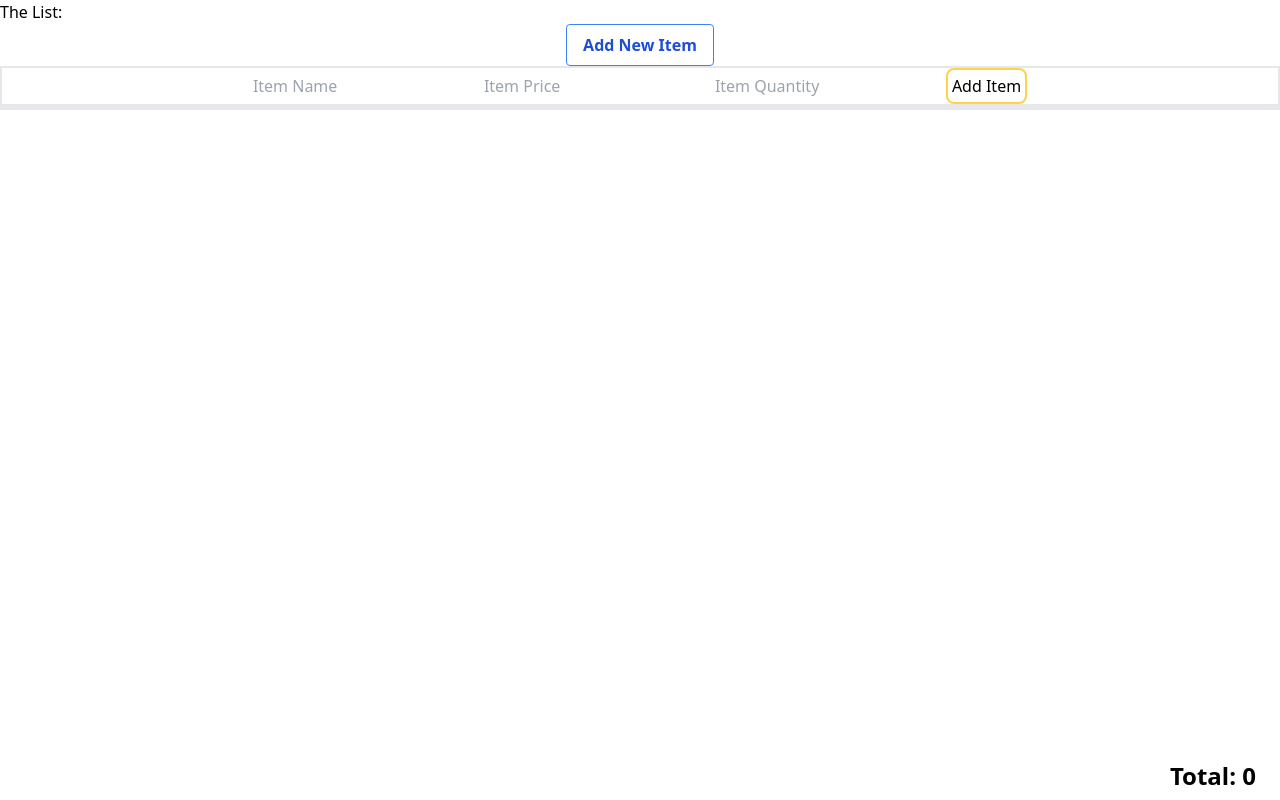
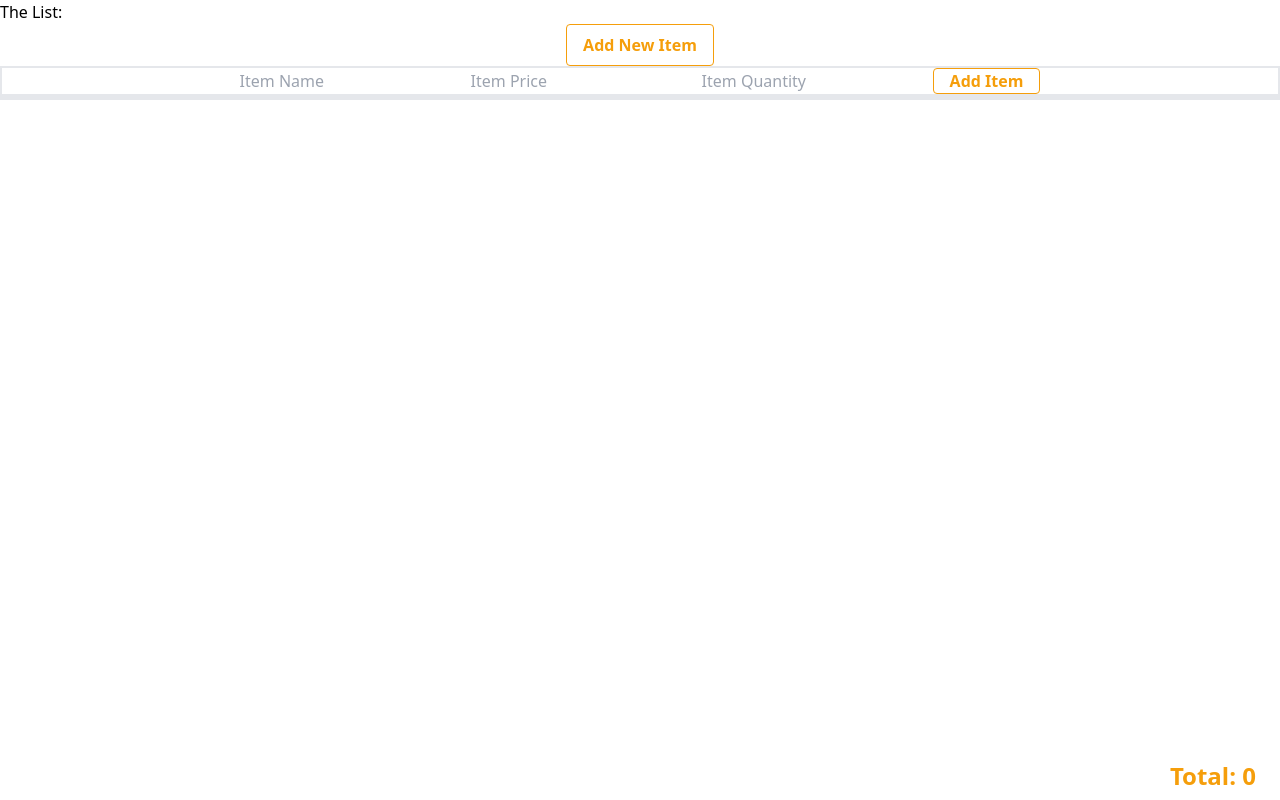
Before and after one commit to Kane13581/The-List, a Vue app: page / in a window 1280 px wide. Both pictures are taken after a click on the button "Add New Item". Built offline with nearby package versions, Linux system fonts and the light colour scheme.

Commit message:
more style

```diff
--- a/src/components/AddItem.vue
+++ b/src/components/AddItem.vue
@@ -5,7 +5,7 @@
 				<input v-model="itemName" type="text" placeholder="Item Name" required="required">
 				<input v-model="itemPrice" type="number" placeholder="Item Price" required="required">
 				<input v-model="itemQuantity" type="number" placeholder="Item Quantity" required="required">
-				<button class="border-2 border-yellow-300 rounded-lg p-1">Add Item</button>
+				<button class="bg-transparent hover:bg-yellow-500 text-yellow-500 font-semibold hover:text-white px-4 border border-yellow-500 hover:border-transparent rounded">Add Item</button>
 			</form>
 		</div>
 
--- a/src/components/Button.vue
+++ b/src/components/Button.vue
@@ -1,6 +1,6 @@
 <template>
 	<div>
-		<button @click="toggleAddItem" class="bg-transparent hover:bg-blue-500 text-blue-700 font-semibold hover:text-white py-2 px-4 border border-blue-500 hover:border-transparent rounded">
+		<button @click="toggleAddItem" class="bg-transparent hover:bg-yellow-500 text-yellow-500 font-semibold hover:text-white py-2 px-4 border border-yellow-500 hover:border-transparent rounded">
   			Add New Item
 		</button>
 	</div>
--- a/src/views/Home.vue
+++ b/src/views/Home.vue
@@ -26,11 +26,14 @@
       <div class="ml-6 border-2">
       Total: {{ item.price * item.quantity }} RON
       </div>
-      <div>
-        <button @click="multiFunc(index, item)">Delete</button>
+      <div class="ml-12 flex">
+        <button @click="multiFunc(index, item)">
+          <img class="w-12 h-9" src="../assets/TrashCan.png">
+        </button>
+
       </div>
     </div>
-    <div class="absolute bottom-2 right-6 font-bold text-2xl">
+    <div class="absolute bottom-2 right-6 font-bold text-2xl text-yellow-500">
     <CalcTotal />
     </div>
     </div>
@@ -39,7 +42,7 @@
 
 <script>
 import CalcTotal from "../components/CalcTotal.vue";
-import AddItem from "../components/AddItem.vue";
+import AddItem from "../components/AddItem";
 import DeleteModal from "../components/DeleteModal.vue";
 import Button from "../components/Button.vue";
 
```
Also changed, not shown: src/assets/TrashCan.png (added).
